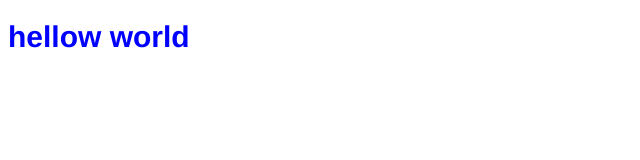
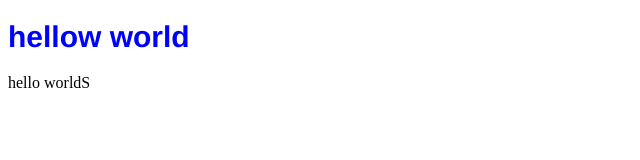
Before and after one commit to AyeshaYasir5/mynewrepo, a plain HTML site: page index.html in a window 1280 px wide. Shown: the full height of the page, 0-640 px from the left. Drawn offline with Linux system fonts and the light colour scheme.

Commit message:
new change

```diff
--- a/index.html
+++ b/index.html
@@ -8,5 +8,6 @@
 </head>
 <body>
     <h1>hellow world</h1>
+    <p>hello worldS</p>
 </body>
 </html>
```
